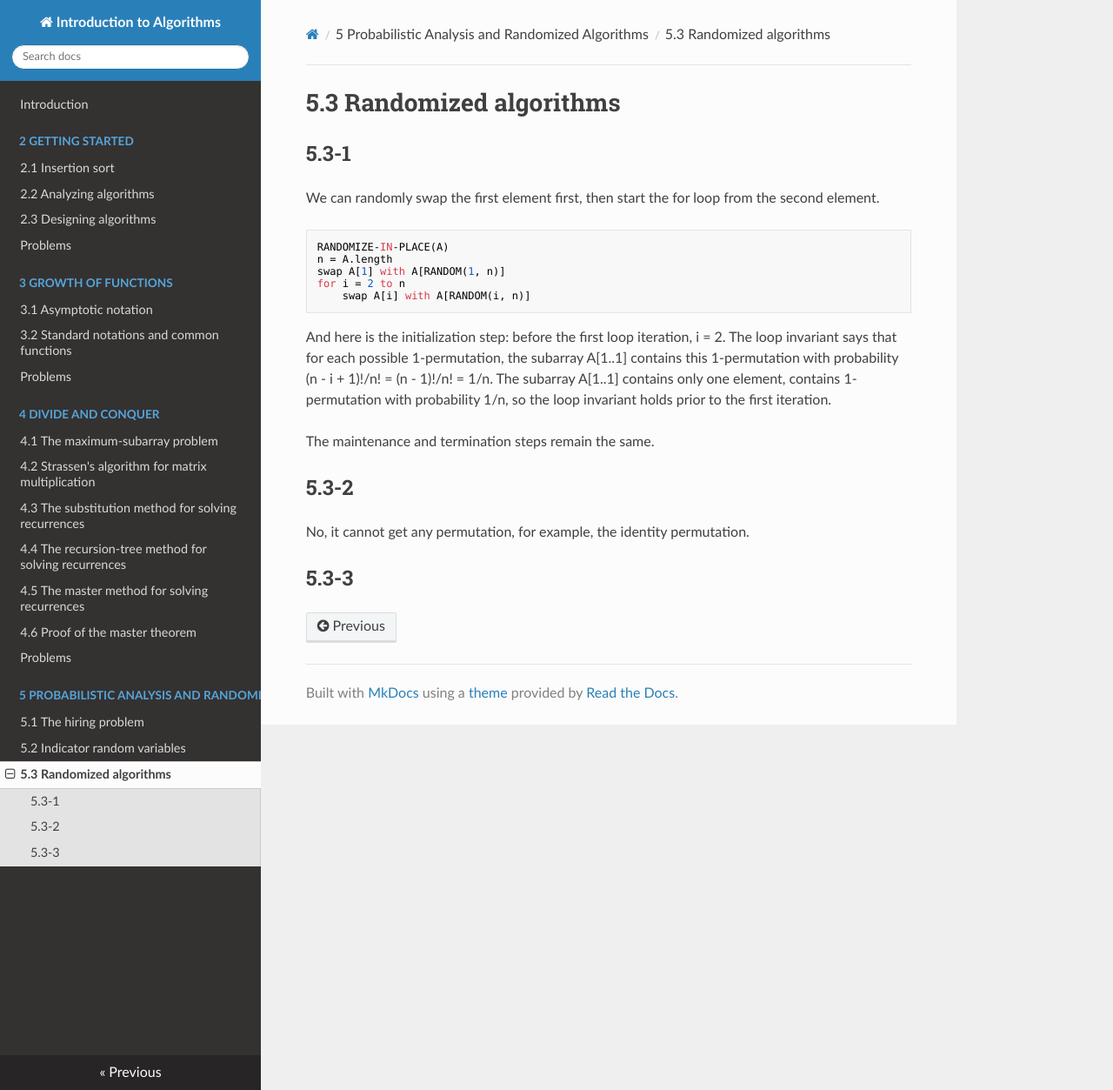
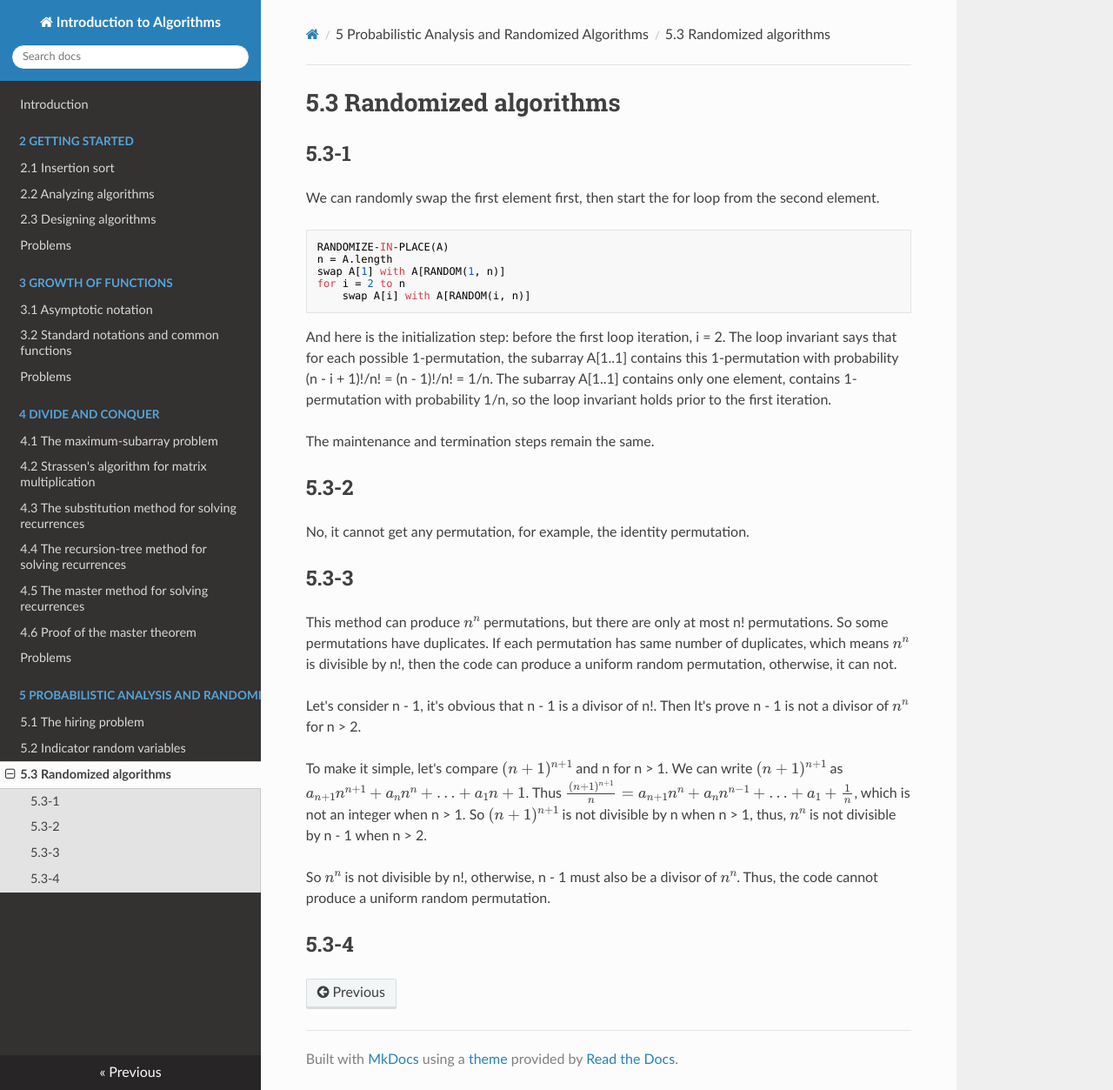
Before and after one commit to Frederick-S/Introduction-to-Algorithms-Notes, an MkDocs documentation site: the page built from docs/5-Probabilistic-Analysis-and-Randomized-Algorithms/5.3-Randomized-algorithms.md, in a window 1280 px wide and 1253 px high. Shown: the whole window at 87% size. Built offline with MkDocs 1.6.1, drawn with Linux system fonts in a browser that asks for light colours; nearby versions of some CDN libraries; formulas are drawn with MathJax 3; old or Windows-style settings are respelled for this version of MkDocs.

Commit message:
Update 5.3-3

```diff
--- a/docs/5-Probabilistic-Analysis-and-Randomized-Algorithms/5.3-Randomized-algorithms.md
+++ b/docs/5-Probabilistic-Analysis-and-Randomized-Algorithms/5.3-Randomized-algorithms.md
@@ -18,3 +18,12 @@ The maintenance and termination steps remain the same.
 No, it cannot get any permutation, for example, the identity permutation.
 
 ## 5.3-3
+This method can produce $n^n$ permutations, but there are only at most n! permutations. So some permutations have duplicates. If each permutation has same number of duplicates, which means $n^n$ is divisible by n!, then the code can produce a uniform random permutation, otherwise, it can not.
+
+Let's consider n - 1, it's obvious that n - 1 is a divisor of n!. Then lt's prove n - 1 is not a divisor of $n^n$ for n > 2.
+
+To make it simple, let's compare $(n + 1)^{n + 1}$ and n for n > 1. We can write $(n + 1)^{n + 1}$ as $a_{n + 1}n^{n + 1} + a_nn^n + \ldots + a_1n + 1$. Thus $\frac{(n + 1)^{n + 1}}{n} = a_{n + 1}n^n + a_nn^{n - 1} + \ldots + a_1 + \frac{1}{n}$, which is not an integer when n > 1. So $(n + 1)^{n + 1}$ is not divisible by n when n > 1, thus, $n^n$ is not divisible by n - 1 when n > 2.
+
+So $n^n$ is not divisible by n!, otherwise, n - 1 must also be a divisor of $n^n$. Thus, the code cannot produce a uniform random permutation.
+
+## 5.3-4
```
